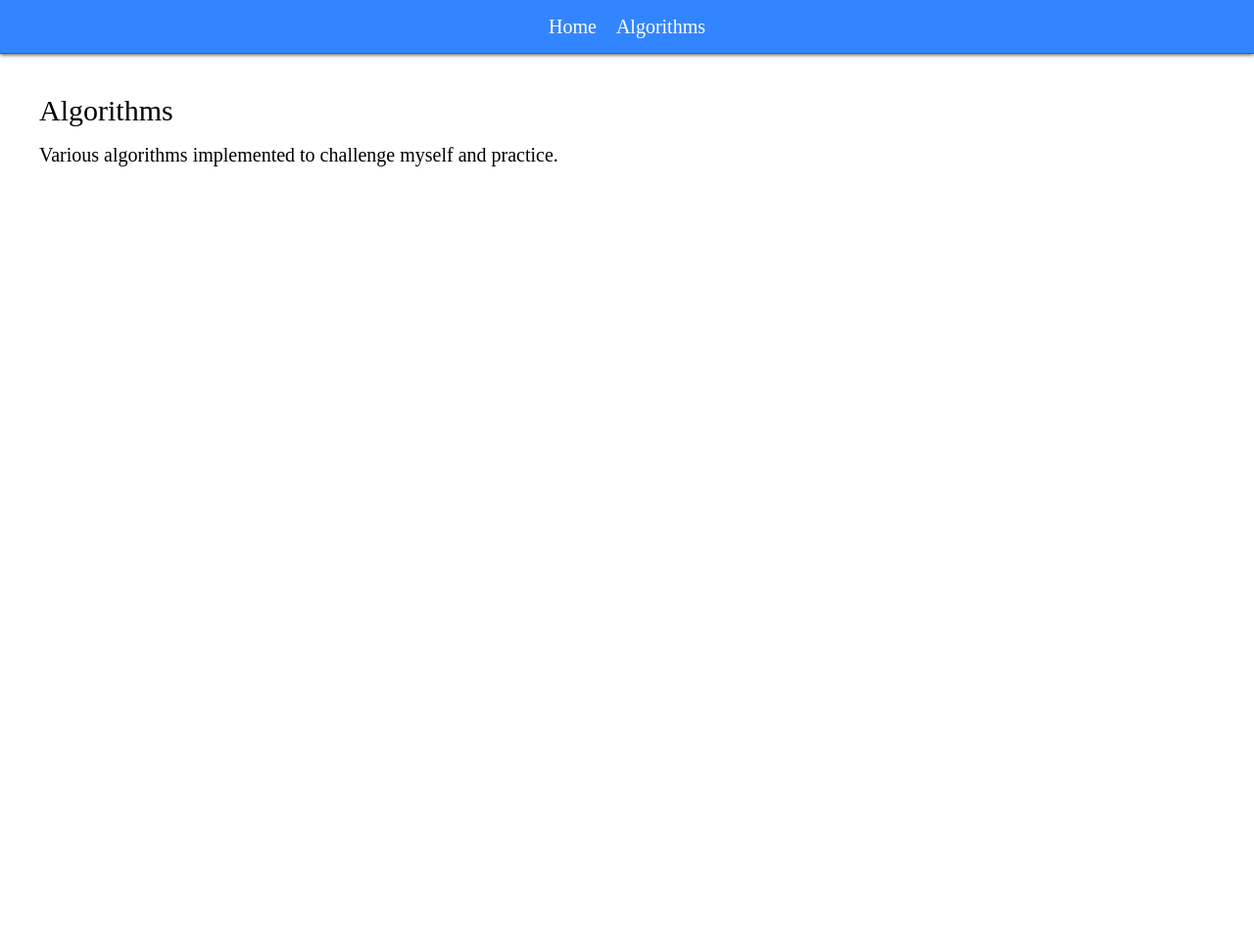
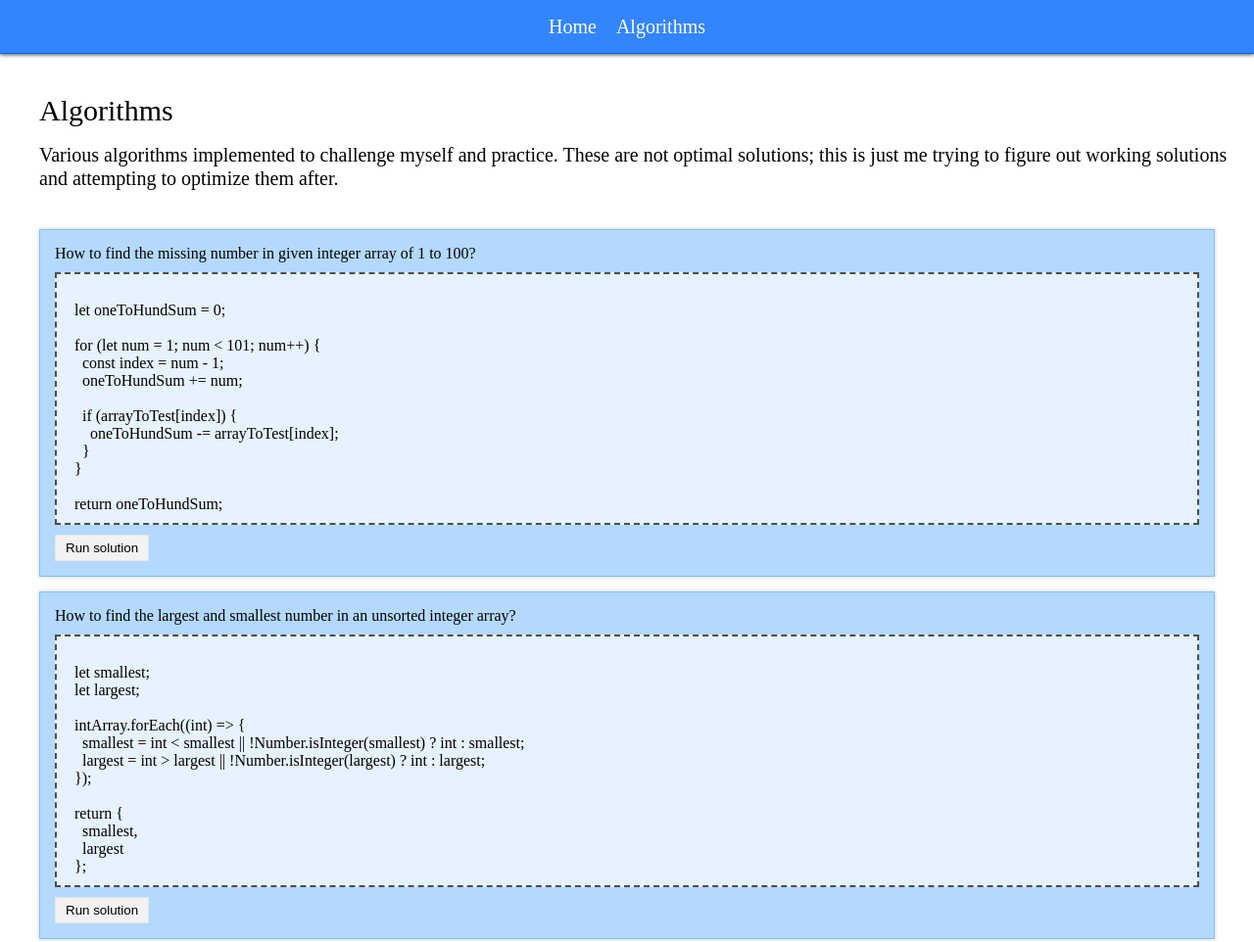
Before and after one commit to spowers88/spowers88.github.io, a React app: page /algorithms in a window 1280 px wide. Shown: the whole page at 98% size. Before the commit the page ends 800 px from the top, so only its background shows below. Built offline with nearby package versions, Linux system fonts and the light colour scheme.

Commit message:
setting up and adding algorithms for testing

```diff
--- a/index.html
+++ b/index.html
@@ -30,18 +30,28 @@
         box-sizing: border-box;
       }
 
+      .pageMain {
+        padding: 20px 40px;
+      }
+
       :root {
         /* colors */
         --blue: #3385ff;
+        --blue2: #b3d9ff;
+        --blue3: #e6f2ff;
         --white: #fff;
+        --white2: #f2f2f2;
         --black: #4d4d4d;
+        --shadow: #cccccc;
 
         /* padding & margin spaces */
+        --xlrg-space: 20px;
         --lrg-space: 15px;
         --med-space: 10px;
         --sm-space: 5px;
 
         /* font sizes */
+        --xlrg-font: 30px;
         --lrg-font: 20px;
         --med-font: 16px;
         --sm-font: 12px;
--- a/package.json
+++ b/package.json
@@ -5,7 +5,7 @@
   "main": "index.js",
   "scripts": {
     "start": "webpack-dev-server --config ./webpack.config.js --mode development",
-    "build": "webpack --config ./webpack.config.js --mode production"
+    "build": "webpack --config ./webpack.config.js --mode development"
   },
   "repository": {
     "type": "git",
--- /dev/null
+++ b/static/components/algorithm/algorithm.jsx
@@ -0,0 +1,44 @@
+// Framework
+import React from 'react';
+import PropTypes from 'prop-types';
+
+// Styles
+import './algorithm.less';
+
+class Algorithm extends React.Component {
+  constructor(props) {
+    super(props);
+
+    this.handleRunSolution = this.handleRunSolution.bind(this);
+  }
+
+  handleRunSolution() {
+    const { testRunner } = this.props;
+    testRunner();
+  };
+
+  render() {
+    const { description, solution } = this.props;
+    return (
+      <section className="algorithm">
+        <p className="description">{description}</p>
+        <p className="solution">{solution}</p>
+        <button
+          onClick={this.handleRunSolution}
+          className="run"
+        >
+          Run solution
+        </button>
+      </section>
+    );
+  }
+}
+
+const { func, string } = PropTypes;
+Algorithm.propTypes = {
+  solution: string,
+  testRunner: func.isRequired,
+  description: string.isRequired
+};
+
+export default Algorithm;
--- /dev/null
+++ b/static/components/algorithm/algorithm.less
@@ -0,0 +1,41 @@
+.algorithm {
+  // Spacing
+  margin: 0 0 var(--lrg-space) 0;
+  padding: var(--lrg-space);
+
+  //Style
+  border: 1px solid #80bfff;
+  box-shadow: 0 0 4px var(--shadow);
+  background-color: var(--blue2);
+
+  &:last-child {
+    margin: 0;
+  }
+
+  .description {
+    // Spacing
+    margin: 0 0 var(--med-space) 0;
+  }
+
+  .solution {
+    // Spacing
+    margin: 0 0 var(--med-space) 0;
+    padding: var(--med-space);
+
+    // Style
+    border: 2px dashed var(--black);
+    background-color: var(--blue3);
+
+    // Font
+    white-space: pre;
+  }
+
+  .run {
+    // Spacing
+    padding: var(--sm-space) var(--med-space);
+
+    // Style
+    border: 1px solid #e6e6e6;
+    background-color: var(--white2);
+  }
+}
--- a/static/components/navigation/navigation.less
+++ b/static/components/navigation/navigation.less
@@ -5,7 +5,6 @@
   background-color: var(--blue);
   border-bottom: 1px solid #0066ff;
   box-shadow: 0 1px 4px var(--black);
-}
 
   .navLink {
     color: var(--white);
@@ -22,3 +21,4 @@
       text-decoration: underline;
     }
   }
+}
--- a/static/components/pageHeader/pageHeader.less
+++ b/static/components/pageHeader/pageHeader.less
@@ -1,20 +1,20 @@
 .pageHeader {
   // Spacing
-  margin: 20px 0 0 20px;
-  padding: 20px;
+  margin: var(--xlrg-space) 0 0 var(--xlrg-space);
+  padding: var(--xlrg-space);
 
   .header {
     // Spacing
-    padding: 0 0 15px 0;
+    padding: 0 0 var(--lrg-space) 0;
 
     // Font
-    font-size: 30px;
+    font-size: var(--xlrg-font);
     line-height: 36px;
   }
 
   .description {
     // Font
-    font-size: 20px;
+    font-size: var(--lrg-font);
     line-height: 24px;
   }
 }
--- /dev/null
+++ b/static/js/algorithms/largestSmallestInt.js
@@ -0,0 +1,90 @@
+/**
+ *
+ **/
+function findLargestAndSmallestInt(intArray) {
+  let smallest;
+  let largest;
+
+  intArray.forEach((int) => {
+    smallest = int < smallest || !Number.isInteger(smallest) ? int : smallest;
+    largest = int > largest || !Number.isInteger(largest) ? int : largest;
+  });
+
+  return {
+    smallest,
+    largest
+  };
+}
+
+function testSolution() {
+  const testCases = [
+    {
+      text: "Array of only one number",
+      expected: { smallest: 5, largest: 5 },
+      result: findLargestAndSmallestInt([ 5 ])
+    },
+    {
+      text: 'Random short positive integers',
+      expected: { smallest: 1, largest: 20 },
+      result: findLargestAndSmallestInt([
+        4, 5, 3, 9, 10, 20, 1, 12
+      ])
+    },
+    {
+      text: 'Random short positive and negative integers',
+      expected: { smallest: -9, largest: 19 },
+      result: findLargestAndSmallestInt([
+        0, 5, 19, -2, -1, 8, -9, 11
+      ])
+    },
+    {
+      text: 'Random long positive integers',
+      expected: { smallest: 0, largest: 90 },
+      result: findLargestAndSmallestInt([
+        4, 4, 5, 39, 3, 9, 10, 20, 1, 12, 0, 72, 90, 81, 88, 55, 50, 42, 60, 8, 11, 3, 19, 37, 89
+      ])
+    },
+    {
+      text: 'Random long positive and negative integers',
+      expected: { smallest: -63, largest: 99 },
+      result: findLargestAndSmallestInt([
+        0, 0, 84, 5, 19, -2, -32, -1, 8, -9, 11, 24, -16, -20, 12, -63, 63, 99, 10, 76, 88, 24, -37
+      ])
+    }
+  ];
+  let failed = 0;
+
+  console.group('Finding largest and smallest integer in array');
+  testCases.forEach((testCase, idx) => {
+    console.group(`Test case ${idx + 1}`);
+    console.log('%s', testCase.text);
+    if (testCase.expected.smallest === testCase.result.smallest && testCase.expected.largest === testCase.result.largest) {
+      console.log('%cPassed!%c', 'color: green', '');
+    } else {
+      failed += 1;
+      console.error('Failed: found %o, but expected %o', testCase.result, testCase.expected);
+    }
+    console.groupEnd();
+  });
+  console.groupEnd();
+}
+
+const solutionText = `
+  let smallest;
+  let largest;
+
+  intArray.forEach((int) => {
+    smallest = int < smallest || !Number.isInteger(smallest) ? int : smallest;
+    largest = int > largest || !Number.isInteger(largest) ? int : largest;
+  });
+
+  return {
+    smallest,
+    largest
+  };
+`;
+
+export {
+  testSolution,
+  solutionText
+}
--- /dev/null
+++ b/static/js/algorithms/missingInteger.js
@@ -0,0 +1,92 @@
+function arrayMissingInteger(arrayToTest) {
+  let oneToHundSum = 0;
+
+  for (let num = 1; num < 101; num++) {
+    const index = num - 1;
+    oneToHundSum += num;
+
+    if (arrayToTest[index]) {
+      oneToHundSum -= arrayToTest[index];
+    }
+  }
+
+  return oneToHundSum;
+}
+
+function createArrayWithMissingNumber(idxToSkip) {
+  const arr = [];
+
+  for (let idx = 1; idx < 101; idx++) {
+    if (idx !== idxToSkip) {
+      arr.push(idx);
+    }
+  }
+
+  return arr;
+}
+
+function testSolution() {
+  const testCases = [
+    {
+      text: 'missing 1st item in array',
+      expected: 1,
+      result: arrayMissingInteger(createArrayWithMissingNumber(1))
+    },
+    {
+      text: 'missing 50th item in array',
+      expected: 50,
+      result: arrayMissingInteger(createArrayWithMissingNumber(50))
+    },
+    {
+      text: 'missing 100th item in array',
+      expected: 100,
+      result: arrayMissingInteger(createArrayWithMissingNumber(100))
+    },
+    {
+      text: 'missing 15th item in array',
+      expected: 15,
+      result: arrayMissingInteger(createArrayWithMissingNumber(15))
+    },
+    {
+      text: 'missing 49th item in array',
+      expected: 49,
+      result: arrayMissingInteger(createArrayWithMissingNumber(49))
+    }
+  ];
+  let failed = 0;
+
+  console.group('Missing number in 1 - 100 array');
+  testCases.forEach((testCase, idx) => {
+    console.group(`Test case ${idx + 1}`);
+    console.log('%s', testCase.text);
+    if (testCase.expected === testCase.result) {
+      console.log('%cPassed!%c', 'color: green', '');
+    } else {
+      failed += 1;
+      console.error('Failed: found %i, but expected %i', testCase.result, testCase.expected);
+    }
+    console.groupEnd();
+  });
+  console.log('Total: %i/%i passing.', testCases.length, testCases.length - failed);
+  console.groupEnd();
+}
+
+const solutionText = `
+  let oneToHundSum = 0;
+
+  for (let num = 1; num < 101; num++) {
+    const index = num - 1;
+    oneToHundSum += num;
+
+    if (arrayToTest[index]) {
+      oneToHundSum -= arrayToTest[index];
+    }
+  }
+
+  return oneToHundSum;
+`;
+
+export {
+  testSolution,
+  solutionText
+}
--- a/static/pages/algorithms.jsx
+++ b/static/pages/algorithms.jsx
@@ -2,13 +2,36 @@
 import React from 'react';
 
 // Components
+import Algorithm from '../components/algorithm/algorithm';
 import PageHeader from '../components/pageHeader/pageHeader';
+
+// Algorithms
+import * as MissingInteger from '../js/algorithms/missingInteger';
+import * as LargestSmallestInt from '../js/algorithms/largestSmallestInt';
 
 class Algorithms extends React.Component {
   render() {
     return (
       <React.Fragment>
-        <PageHeader title="Algorithms" description="Various algorithms implemented to challenge myself and practice." />
+        <PageHeader
+          title="Algorithms"
+          description={
+            `Various algorithms implemented to challenge myself and practice. These are not optimal
+            solutions; this is just me trying to figure out working solutions and attempting to optimize them after.`
+          }
+        />
+        <section className="pageMain">
+          <Algorithm
+            solution={MissingInteger.solutionText}
+            testRunner={MissingInteger.testSolution}
+            description="How to find the missing number in given integer array of 1 to 100?"
+          />
+          <Algorithm
+            solution={LargestSmallestInt.solutionText}
+            testRunner={LargestSmallestInt.testSolution}
+            description="How to find the largest and smallest number in an unsorted integer array?"
+          />
+        </section>
       </React.Fragment>
     );
   }
--- a/static/pages/home.jsx
+++ b/static/pages/home.jsx
@@ -6,7 +6,13 @@ class Home extends React.Component {
   render() {
     return (
       <React.Fragment>
-        <PageHeader title="Sean Powers" description="Personal website highlighting my career and projects I'm working on." />
+        <PageHeader
+          title="Sean Powers"
+          description="Personal website highlighting my career and projects I'm working on."
+        />
+        <main className="pageMain">
+
+        </main>
       </React.Fragment>
     );
   }
```
Also changed, not shown: dist/main.css, 1 other file. Lines whose indentation alone changed are shown as unchanged.
